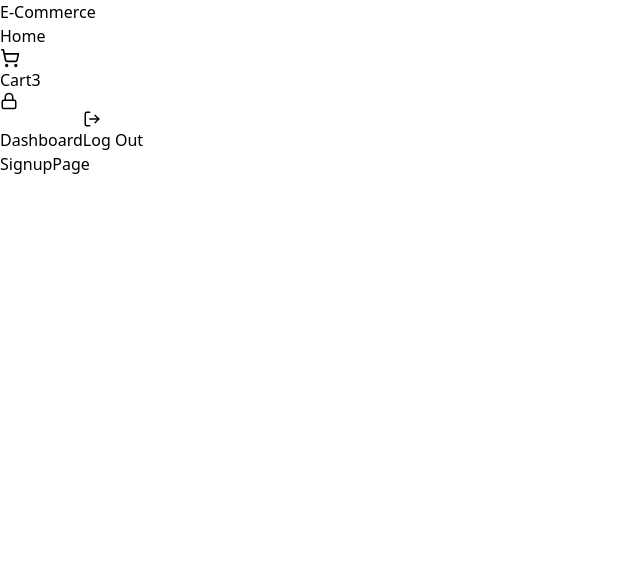
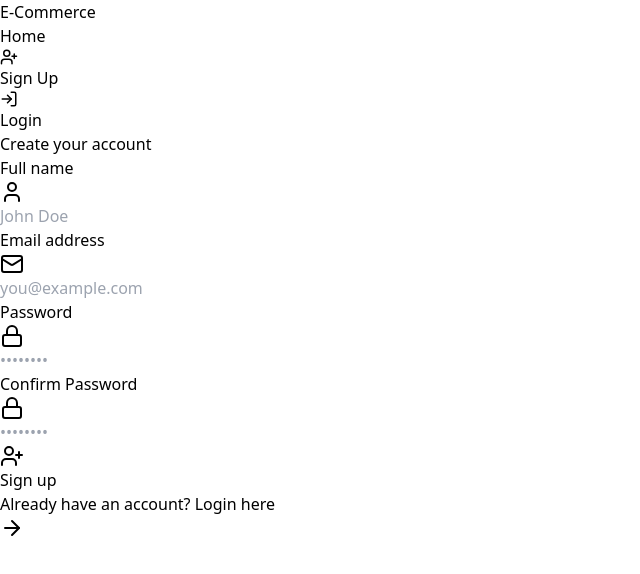
Before and after one commit to theusmanyousaf/shopezy, a React (Vite) app in the folder client/: page /signup in a window 1280 px wide. Shown: the top 574 px of the page, without its empty margins (0-640 px from the left). Built offline with nearby package versions, Linux system fonts and the light colour scheme.

Commit message:
signup page ui

```diff
--- a/client/src/components/Navbar.jsx
+++ b/client/src/components/Navbar.jsx
@@ -1,8 +1,8 @@
 import { ShoppingCart, UserPlus, LogIn, LogOut, Lock } from 'lucide-react';
 import { Link } from 'react-router-dom';
 const Navbar = () => {
-  const user = true;
-  const isAdmin = true;
+  const user = false;
+  const isAdmin = false;
 
   return (
     <header className='fixed top-0 left-0 w-full bg-gray-900 bg-opacity-90 backdrop-blur-md shadow-lg z-40 transition-all duration-300 border-b border-emerald-800'>
--- a/client/src/pages/SignUpPage.jsx
+++ b/client/src/pages/SignUpPage.jsx
@@ -1,7 +1,158 @@
+import { useState } from "react";
+import { Link } from "react-router-dom";
+import { UserPlus, Mail, Lock, User, ArrowRight, Loader } from "lucide-react";
+import { motion } from "framer-motion";
 
 const SignupPage = () => {
+  const loading = false;
+  const [formData, setFormData] = useState({
+    name: "",
+    email: "",
+    password: "",
+    confirmPassword: "",
+  });
+
+  const handleSubmit = (e) => {
+    e.preventDefault();
+    console.log(formData);
+  };
+
   return (
-    <div>SignupPage</div>
+    <div className='flex flex-col justify-center py-12 sm:px-6 lg:px-8'>
+      <motion.div
+        className='sm:mx-auto sm:w-full sm:max-w-md'
+        initial={{ opacity: 0, y: -20 }}
+        animate={{ opacity: 1, y: 0 }}
+        transition={{ duration: 0.8 }}
+      >
+        <h2 className='mt-6 text-center text-3xl font-extrabold text-emerald-400'>Create your account</h2>
+      </motion.div>
+
+      <motion.div
+        className='mt-8 sm:mx-auto sm:w-full sm:max-w-md'
+        initial={{ opacity: 0, y: 20 }}
+        animate={{ opacity: 1, y: 0 }}
+        transition={{ duration: 0.8, delay: 0.2 }}
+      >
+        <div className='bg-gray-800 py-8 px-4 shadow sm:rounded-lg sm:px-10'>
+          <form onSubmit={handleSubmit} className='space-y-6'>
+            <div>
+              <label htmlFor='name' className='block text-sm font-medium text-gray-300'>
+                Full name
+              </label>
+              <div className='mt-1 relative rounded-md shadow-sm'>
+                <div className='absolute inset-y-0 left-0 pl-3 flex items-center pointer-events-none'>
+                  <User className='h-5 w-5 text-gray-400' aria-hidden='true' />
+                </div>
+                <input
+                  id='name'
+                  type='text'
+                  required
+                  value={formData.name}
+                  onChange={(e) => setFormData({ ...formData, name: e.target.value })}
+                  className='block w-full px-3 py-2 pl-10 bg-gray-700 border border-gray-600 rounded-md shadow-sm
+									 placeholder-gray-400 focus:outline-none focus:ring-emerald-500 focus:border-emerald-500 sm:text-sm'
+                  placeholder='John Doe'
+                />
+              </div>
+            </div>
+
+            <div>
+              <label htmlFor='email' className='block text-sm font-medium text-gray-300'>
+                Email address
+              </label>
+              <div className='mt-1 relative rounded-md shadow-sm'>
+                <div className='absolute inset-y-0 left-0 pl-3 flex items-center pointer-events-none'>
+                  <Mail className='h-5 w-5 text-gray-400' aria-hidden='true' />
+                </div>
+                <input
+                  id='email'
+                  type='email'
+                  required
+                  value={formData.email}
+                  onChange={(e) => setFormData({ ...formData, email: e.target.value })}
+                  className=' block w-full px-3 py-2 pl-10 bg-gray-700 border border-gray-600
+									rounded-md shadow-sm
+									 placeholder-gray-400 focus:outline-none focus:ring-emerald-500
+									 focus:border-emerald-500 sm:text-sm'
+                  placeholder='you@example.com'
+                />
+              </div>
+            </div>
+
+            <div>
+              <label htmlFor='password' className='block text-sm font-medium text-gray-300'>
+                Password
+              </label>
+              <div className='mt-1 relative rounded-md shadow-sm'>
+                <div className='absolute inset-y-0 left-0 pl-3 flex items-center pointer-events-none'>
+                  <Lock className='h-5 w-5 text-gray-400' aria-hidden='true' />
+                </div>
+                <input
+                  id='password'
+                  type='password'
+                  required
+                  value={formData.password}
+                  onChange={(e) => setFormData({ ...formData, password: e.target.value })}
+                  className=' block w-full px-3 py-2 pl-10 bg-gray-700 border border-gray-600
+									rounded-md shadow-sm placeholder-gray-400 focus:outline-none focus:ring-emerald-500 focus:border-emerald-500 sm:text-sm'
+                  placeholder='••••••••'
+                />
+              </div>
+            </div>
+
+            <div>
+              <label htmlFor='confirmPassword' className='block text-sm font-medium text-gray-300'>
+                Confirm Password
+              </label>
+              <div className='mt-1 relative rounded-md shadow-sm'>
+                <div className='absolute inset-y-0 left-0 pl-3 flex items-center pointer-events-none'>
+                  <Lock className='h-5 w-5 text-gray-400' aria-hidden='true' />
+                </div>
+                <input
+                  id='confirmPassword'
+                  type='password'
+                  required
+                  value={formData.confirmPassword}
+                  onChange={(e) => setFormData({ ...formData, confirmPassword: e.target.value })}
+                  className=' block w-full px-3 py-2 pl-10 bg-gray-700 border
+									 border-gray-600 rounded-md shadow-sm placeholder-gray-400 focus:outline-none focus:ring-emerald-500 focus:border-emerald-500 sm:text-sm'
+                  placeholder='••••••••'
+                />
+              </div>
+            </div>
+
+            <button
+              type='submit'
+              className='w-full flex justify-center py-2 px-4 border border-transparent
+							rounded-md shadow-sm text-sm font-medium text-white bg-emerald-600
+							 hover:bg-emerald-700 focus:outline-none focus:ring-2 focus:ring-offset-2
+							  focus:ring-emerald-500 transition duration-150 ease-in-out disabled:opacity-50'
+              disabled={loading}
+            >
+              {loading ? (
+                <>
+                  <Loader className='mr-2 h-5 w-5 animate-spin' aria-hidden='true' />
+                  Loading...
+                </>
+              ) : (
+                <>
+                  <UserPlus className='mr-2 h-5 w-5' aria-hidden='true' />
+                  Sign up
+                </>
+              )}
+            </button>
+          </form>
+
+          <p className='mt-8 text-center text-sm text-gray-400'>
+            Already have an account?{" "}
+            <Link to='/login' className='font-medium text-emerald-400 hover:text-emerald-300'>
+              Login here <ArrowRight className='inline h-4 w-4' />
+            </Link>
+          </p>
+        </div>
+      </motion.div>
+    </div>
   )
 }
 
```
